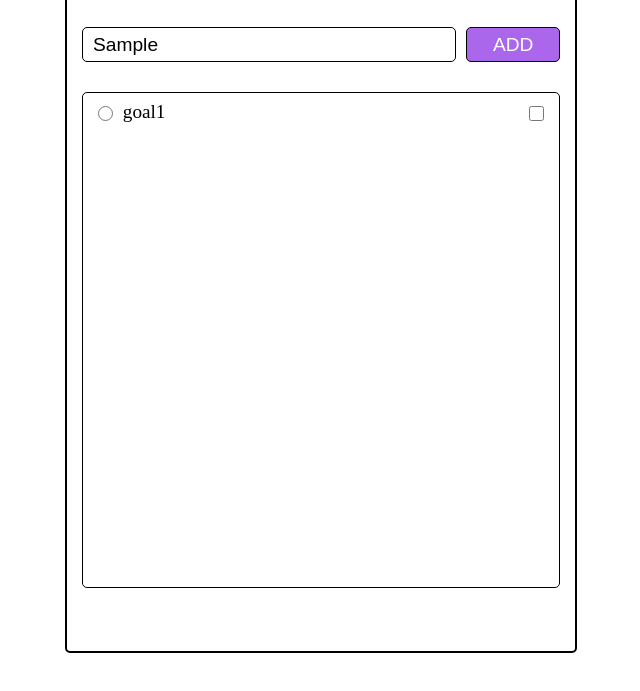
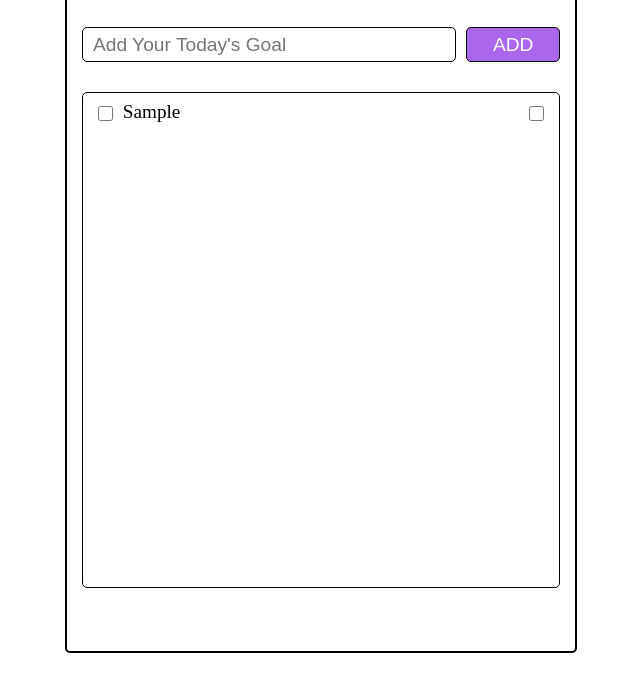
Before and after one commit to NiteshParab/To-Do-List, a plain HTML site: page index.html in a window 1280 px wide. Both pictures are taken after typing "Sample" into the empty fields and a click on the button "ADD". Shown: the part 87-778 px from the top of the page, without its empty margins (319-959 px from the left). Drawn offline with Linux system fonts and the light colour scheme.

Commit message:
added functionality
added functionality

```diff
--- a/index.html
+++ b/index.html
@@ -11,12 +11,12 @@
         <div class="container">
             <h1 class="heading">To-Do-List</h1>
             <div class="input-container">
-                <input type="text" class="inputBox" placeholder="Add Your Today's Goal">
+                <input type="text" class="inputBox" placeholder="Add Your Today's Goal" value="">
                 <button class="addButton">ADD</button>
             </div>
             <div class="list-container">
-                <div class="box">
-                    <input type="radio" class="radioButton">
+                <div class="box hidden">
+                    <input type="checkbox" class="checkBox">
                     <p class="goal">goal1</p>
                     <input type="checkbox" class="checkBox">
                 </div>
--- a/script.js
+++ b/script.js
@@ -1,5 +1,23 @@
 let inputBox=document.querySelector(".inputBox");
 let addButton=document.querySelector(".addButton");
-let radioButton=document.querySelector(".radioButton");
+let listContainer=document.querySelector(".list-container");
 let goal=document.querySelector(".goal");
 let checkBox=document.querySelector(".checkBox");
+
+
+addButton.addEventListener("click",()=>{
+    let newBox=`<div class="box">
+                    <input type="checkbox" class="checkBox">
+                    <p class="goal">${inputBox.value}</p>
+                    <input type="checkbox" class="checkBox">
+                </div>`;
+
+    if(inputBox.value!=""){
+        listContainer.innerHTML=listContainer.innerHTML+newBox;
+        inputBox.value="";
+        goal.classList.toggle("strike")
+    }
+    else{
+        alert("please enter the Goal...");
+    }
+});
--- a/style.css
+++ b/style.css
@@ -77,3 +77,9 @@ body{
     height:25px;
     font-size:1.2rem;
 }
+.strike{
+    text-decoration: line-through;
+}
+.hidden{
+    display:none;
+}
```
